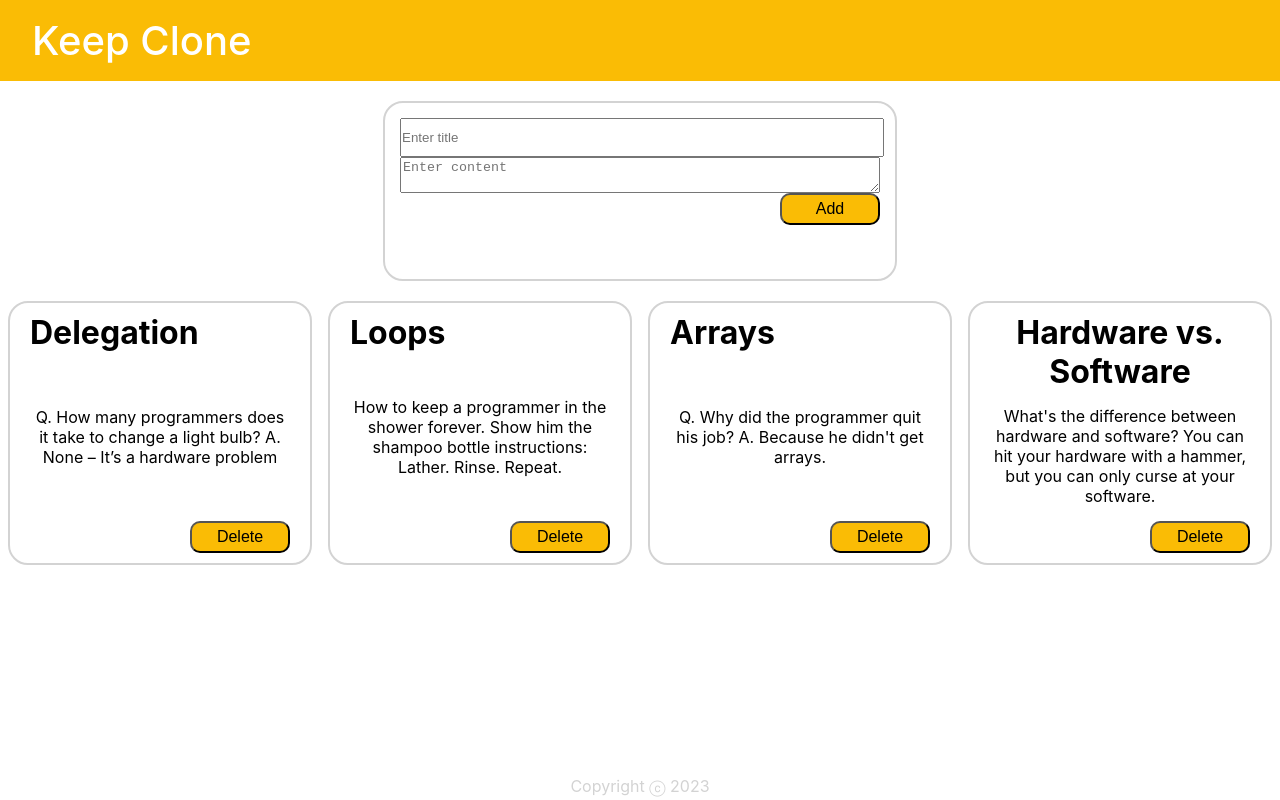
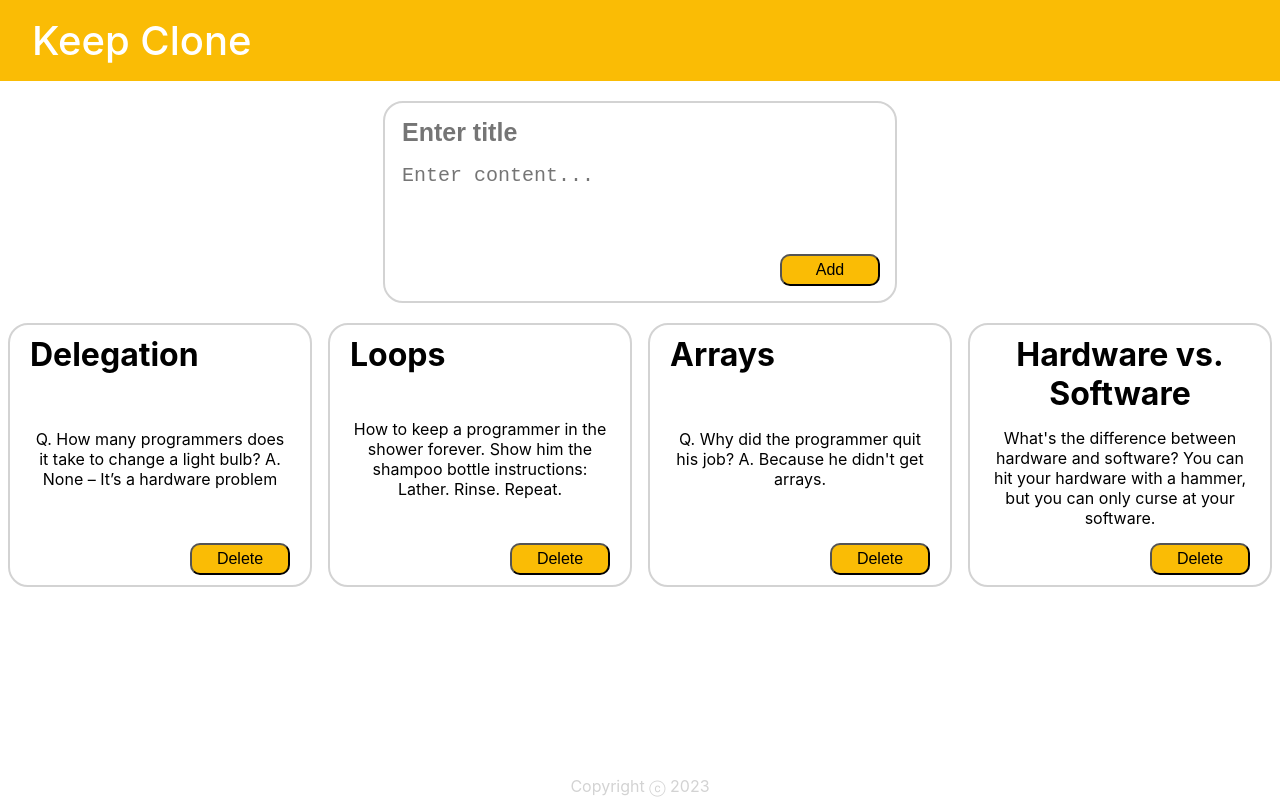
Before and after one commit to sangyeobhan/midterm-keep, a React (Create React App) app: page / in a window 1280 px wide. Built offline with nearby package versions, Linux system fonts and the light colour scheme.

Commit message:
💄input form

```diff
--- a/src/App.css
+++ b/src/App.css
@@ -18,6 +18,7 @@
     font-size: 40px;
     font-weight: 500;
 }
+
 .body {
     flex: 1;
     display: flex;
@@ -38,7 +39,7 @@
 
 .inputForm {
     width: 480px;
-    height: 146px;
+    min-height: 146px;
     border-radius: 20px;
     border: 2px solid #d3d3d3;
     padding: 15px;
@@ -48,9 +49,20 @@
 
 .inputTitle {
     width: 100%;
-    padding: 10px 0;
+    padding: 0 0 15px 2px;
+    font-size: 25px;
+    font-weight: bold;
+    border: 0;
 }
 
+.inputContent {
+    width: 100%;
+    height: 78px;
+    font-size: 20px;
+    margin-bottom: 10px;
+    border: 0;
+    resize: none;
+}
 .notesContainer {
     padding: 20px 0;
     width: 100%;
--- a/src/components/cards/InputForm.jsx
+++ b/src/components/cards/InputForm.jsx
@@ -10,7 +10,7 @@ export default function InputForm() {
             />
             <textarea
                 className="inputContent"
-                placeholder="Enter content"
+                placeholder="Enter content..."
             ></textarea>
             <div className="buttonContainer">
                 <button className="button">Add</button>
```
